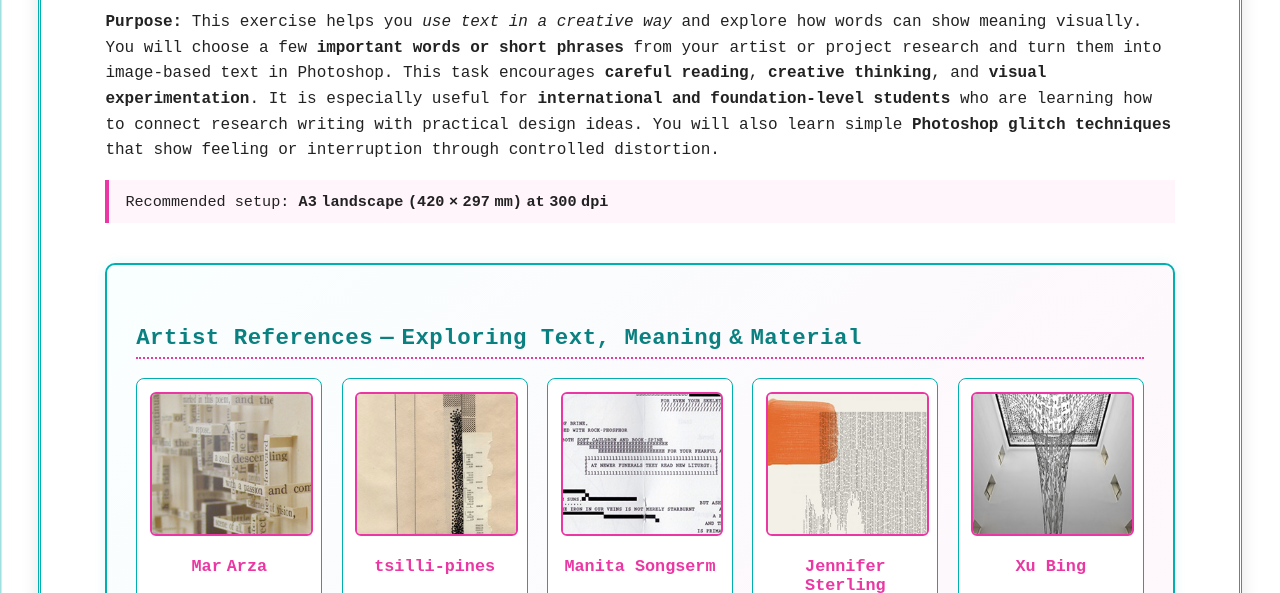
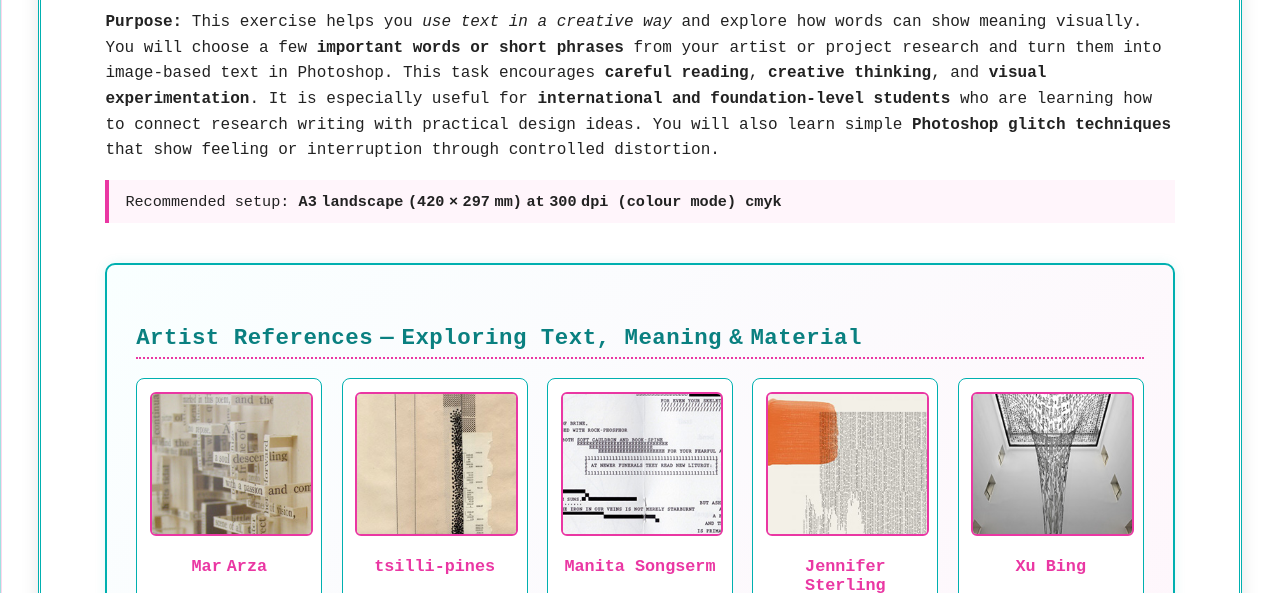
Before and after one commit to hsstokes/photoshop-text-glitch-tutorial, a plain HTML site: page index.html in a window 1280 px wide. Shown: the part 207-800 px from the top of the page. Drawn offline with Linux system fonts and the light colour scheme.

Commit message:
Add color mode specification to recommended setup

```diff
--- a/index.html
+++ b/index.html
@@ -283,7 +283,7 @@
   This task encourages <strong>careful reading</strong>, <strong>creative thinking</strong>, and <strong>visual experimentation</strong>.
   It is especially useful for <strong>international and foundation‑level students</strong> who are learning how to connect research writing with practical design ideas.
   You will also learn simple <strong>Photoshop glitch techniques</strong> that show feeling or interruption through controlled distortion.</p>
-  <div class="note">Recommended setup: <strong>A3 landscape (420 × 297 mm) at 300 dpi</strong></div>
+  <div class="note">Recommended setup: <strong>A3 landscape (420 × 297 mm) at 300 dpi (colour mode) cmyk</strong></div>
 
   <!-- Artist References -->
 <div class="artist-links">
```
